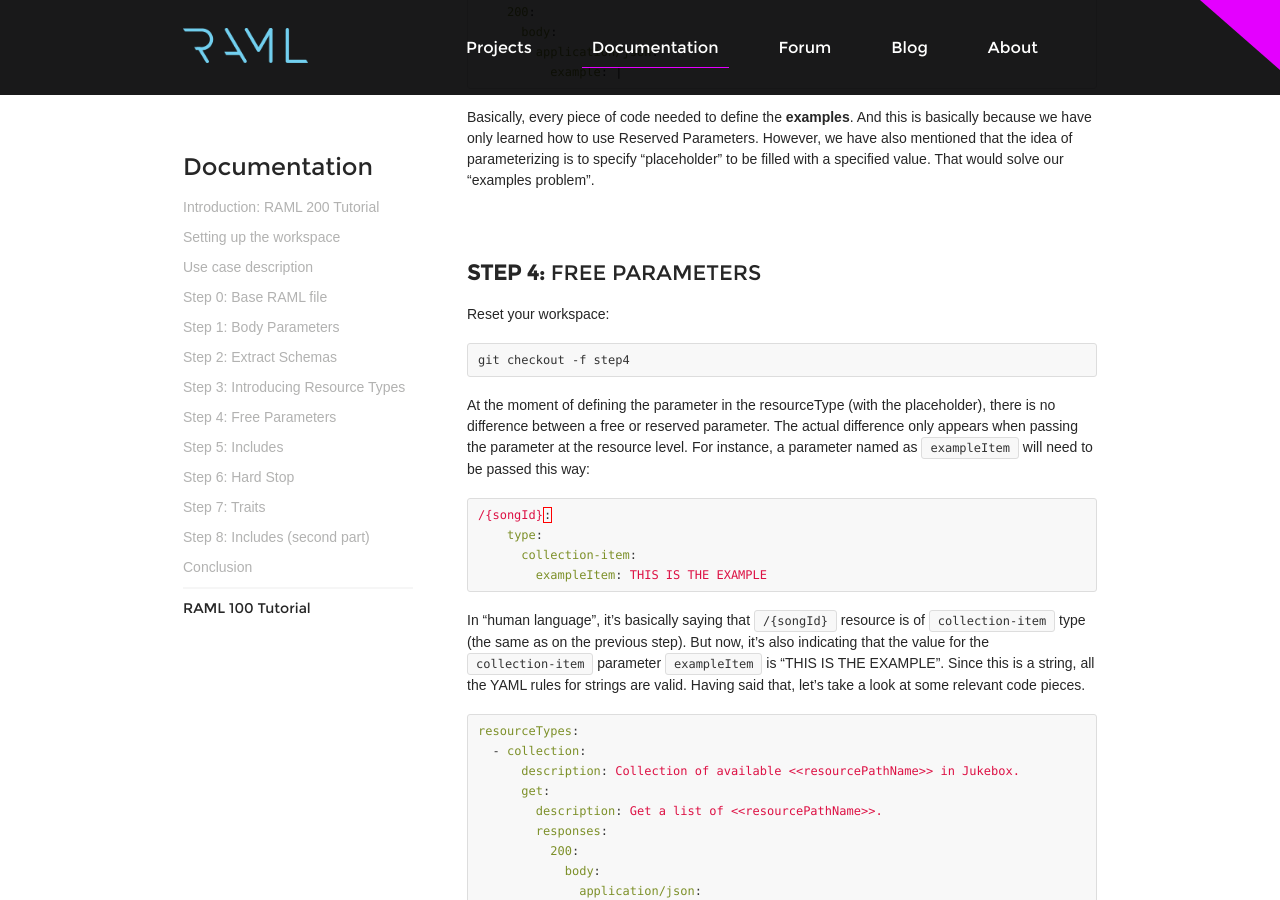
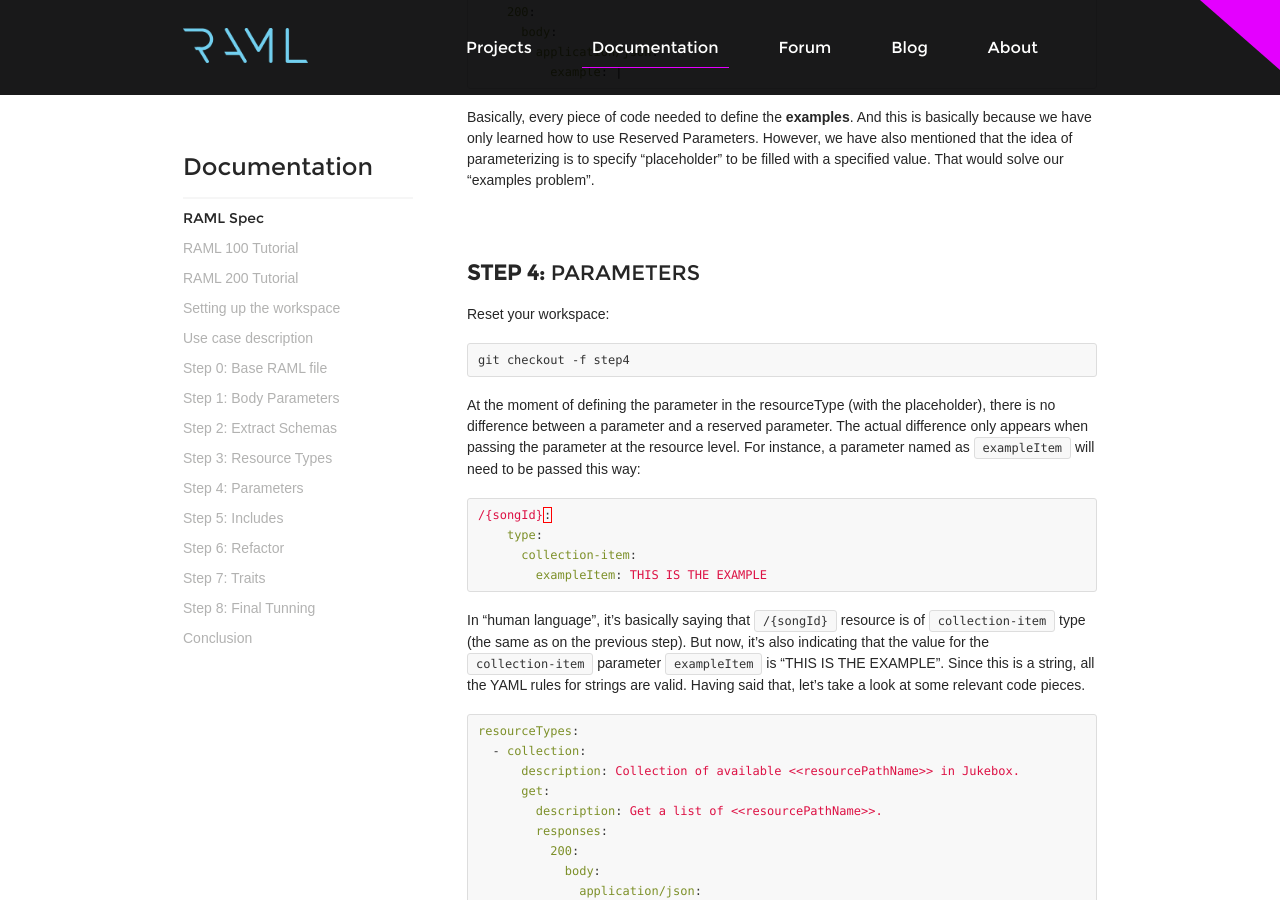
Before and after one commit to raml-org/raml-spec, a Jekyll site: the page built from docs-200.html, in a window 1280 px wide and 900 px high, scrolled down 12530 px. Built offline with Jekyll 4.4.1, drawn with Linux system fonts in a browser that asks for light colours; nearby versions of some CDN libraries; some web fonts are replaced; some of the changed text lies outside the part shown.

Commit message:
General Fixes to documentation

````diff
--- a/_includes/200tutorial.md
+++ b/_includes/200tutorial.md
@@ -283,7 +283,7 @@ body:
 
 As you can see in the code example, the schema described in previous sections is now being defined and referenced by the name "song". The name choice is not random, and the correct convention will allow you to parameterize resource types and reuse a lot of code (this will be explained in following sections).
 
-## **STEP 3:** INTRODUCING RESOURCE TYPES
+## **STEP 3:** RESOURCE TYPES
 **The "collection/collection-item" pattern**
 
 **We are definitively not saying that all RESTful APIs are the same.** I don’t want to even suggest it. But there are absolutely some common behaviors. For example, if we are trying to represent resources that could be inferred from a business model, it will likely be analogous with the CRUD model. Given a resource, you can **c**reate a new one, **r**etrieve one or all of them and **u**pdate or **d**elete an existing one.
@@ -546,7 +546,7 @@ get:
 Basically, every piece of code needed to define the **examples**. And this is basically because we have only learned how to use Reserved Parameters. However, we have also mentioned that the idea of parameterizing is to specify "placeholder" to be filled with a specified value.
 That would solve our "examples problem".
 
-## **STEP 4:** FREE PARAMETERS
+## **STEP 4:** PARAMETERS
 
 Reset your workspace:
 
@@ -554,7 +554,7 @@ Reset your workspace:
 git checkout -f step4
 ```
 
-At the moment of defining the parameter in the resourceType (with the placeholder), there is no difference between a free or reserved parameter. The actual difference only appears when passing the parameter at the resource level. For instance, a parameter named as `exampleItem` will need to be passed this way:
+At the moment of defining the parameter in the resourceType (with the placeholder), there is no difference between a parameter and a reserved parameter. The actual difference only appears when passing the parameter at the resource level. For instance, a parameter named as `exampleItem` will need to be passed this way:
 
 ```yaml
 /{songId}:
@@ -751,7 +751,7 @@ The following code snippet shows how to include or "call" the extracted files fr
 
 As shown in the last snippet, RAML features encourage you to reduce the quantity of code you write, while making it more reusable and maintainable.
 
-## **STEP 6:** HARD STOP
+## **STEP 6:** REFACTOR
 
 We have introduced several features and made great progress with our API definition, but aren't we missing something? We have just focused on the "/songs" resource (and its descending branch). If you check your RAML file right now, you will discover that all other resources are still not taking advantage of the work we have done.
 Let's solve that right now! Repeat the same procedures for all the resources:
@@ -1003,7 +1003,7 @@ Reset your workspace:
 git checkout -f step7c
 ```
 
-## **STEP 8:** INCLUDES (SECOND PART)
+## **STEP 8:** FINAL TUNNING
 
 We could say that our RAML file has been properly refactored and is now much more readable, reusable, and maintainable. Maybe a last step would be to double-check which parts of the RAML definition could now be extracted to other files (the same way we have done with the "examples").
 Starting at the root, we find the schemas, and it seems a no-brainer that each JSON (in this case) could be extracted and included as we have learned.
--- a/docs-200.html
+++ b/docs-200.html
@@ -6,9 +6,19 @@ title: Your New Jekyll Site
                 <aside>
                     <nav>
                         <h1>Documentation</h1>
+                        <ul class="nav-tutorials">
+                            <li>
+                                <a href="spec.html" target="_blank">RAML Spec</a>
+                            </li>
+                        </ul>
                         <ul>
                             <li>
-                                <a href="#step-introduction">Introduction: RAML 200 Tutorial</a>
+                                <a href="docs.html">RAML 100 Tutorial</a>
+                            </li>
+                        </ul>
+                        <ul>
+                            <li>
+                                <a href="#step-introduction">RAML 200 Tutorial</a>
                             </li>
                             <li>
                                 <a href="#toc_0">Setting up the workspace</a>
@@ -26,32 +36,28 @@ title: Your New Jekyll Site
                                 <a href="#toc_4">Step 2: Extract Schemas</a>
                             </li>
                             <li>
-                                <a href="#toc_5">Step 3: Introducing Resource Types</a>
+                                <a href="#toc_5">Step 3: Resource Types</a>
                             </li>
                             <li>
-                                <a href="#toc_6">Step 4: Free Parameters</a>
+                                <a href="#toc_6">Step 4: Parameters</a>
                             </li>
                             <li>
                                 <a href="#toc_7">Step 5: Includes</a>
                             </li>
                             <li>
-                                <a href="#toc_8">Step 6: Hard Stop</a>
+                                <a href="#toc_8">Step 6: Refactor</a>
                             </li>
                             <li>
                                 <a href="#toc_9">Step 7: Traits</a>
                             </li>
                             <li>
-                                <a href="#toc_10">Step 8: Includes (second part)</a>
+                                <a href="#toc_10">Step 8: Final Tunning</a>
                             </li>
                             <li>
                                 <a href="#toc_11">Conclusion</a>
                             </li>
                         </ul>
-                        <ul class="nav-tutorials">
-                            <li>
-                                <a href="docs.html">RAML 100 Tutorial</a>
-                            </li>
-                        </ul>
+
                       </nav>
                 </aside>
 <div class="content">
````
Also changed, not shown: docs.html (+6 -1 lines).
